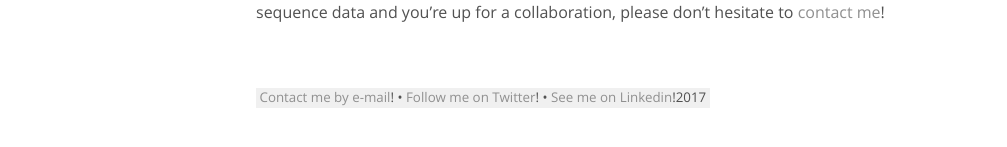
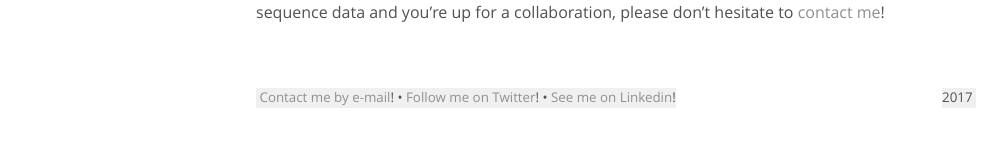
Before and after one commit to nidiatrovao/nidiatrovao.github.io, a Jekyll site: the page built from index.html, in a window 1280 px wide. Shown: the part 418-565 px from the top of the page, without its empty margins (24-1031 px from the left). Built offline with Jekyll 4.4.1, drawn with Linux system fonts in a browser that asks for light colours.

Commit message:
Update default.html

```diff
--- a/_layouts/default.html
+++ b/_layouts/default.html
@@ -18,7 +18,7 @@
       </main>
 
       <footer class="footer">
-        <small>&nbsp;<a href="http://www.google.com/recaptcha/mailhide/d?k=01NqppQr6VZzJtBnX1B1RDuw==&amp;c=15YkdRwX0Emp37Odw61dyCyrGOiI_gucHoEuzZzUzks=" onclick="window.open('http://www.google.com/recaptcha/mailhide/d?k\x3d01NqppQr6VZzJtBnX1B1RDuw\x3d\x3d\x26c\x3d15YkdRwX0Emp37Odw61dyCyrGOiI_gucHoEuzZzUzks\x3d', '', 'toolbar=0,scrollbars=0,location=0,statusbar=0,menubar=0,resizable=0,width=500,height=300'); return false;" title="Click to reveal my e-mail address">Contact me by e-mail</a>! &bull; <a href="https://twitter.com/nidiatrovao" target="_blank">Follow me on Twitter</a>! &bull; <a href="https://www.linkedin.com/in/nidiatrovao" target="_blank">See me on Linkedin</a>! <time style="float: right" datetime="{{ site.time | date_to_xmlschema }}">{{ site.time | date: '%Y&nbsp;' }}</time></small>
+        <small>&nbsp;<a href="http://www.google.com/recaptcha/mailhide/d?k=01NqppQr6VZzJtBnX1B1RDuw==&amp;c=15YkdRwX0Emp37Odw61dyCyrGOiI_gucHoEuzZzUzks=" onclick="window.open('http://www.google.com/recaptcha/mailhide/d?k\x3d01NqppQr6VZzJtBnX1B1RDuw\x3d\x3d\x26c\x3d15YkdRwX0Emp37Odw61dyCyrGOiI_gucHoEuzZzUzks\x3d', '', 'toolbar=0,scrollbars=0,location=0,statusbar=0,menubar=0,resizable=0,width=500,height=300'); return false;" title="Click to reveal my e-mail address">Contact me by e-mail</a>! &bull; <a href="https://twitter.com/nidiatrovao" target="_blank">Follow me on Twitter</a>! &bull; <a href="https://www.linkedin.com/in/nidiatrovao" target="_blank">See me on Linkedin</a>!</small> <small style="float: right"><time datetime="{{ site.time | date_to_xmlschema }}">{{ site.time | date: '%Y&nbsp;' }}</time></small>
       </footer>
     </div>
   </body>
```
